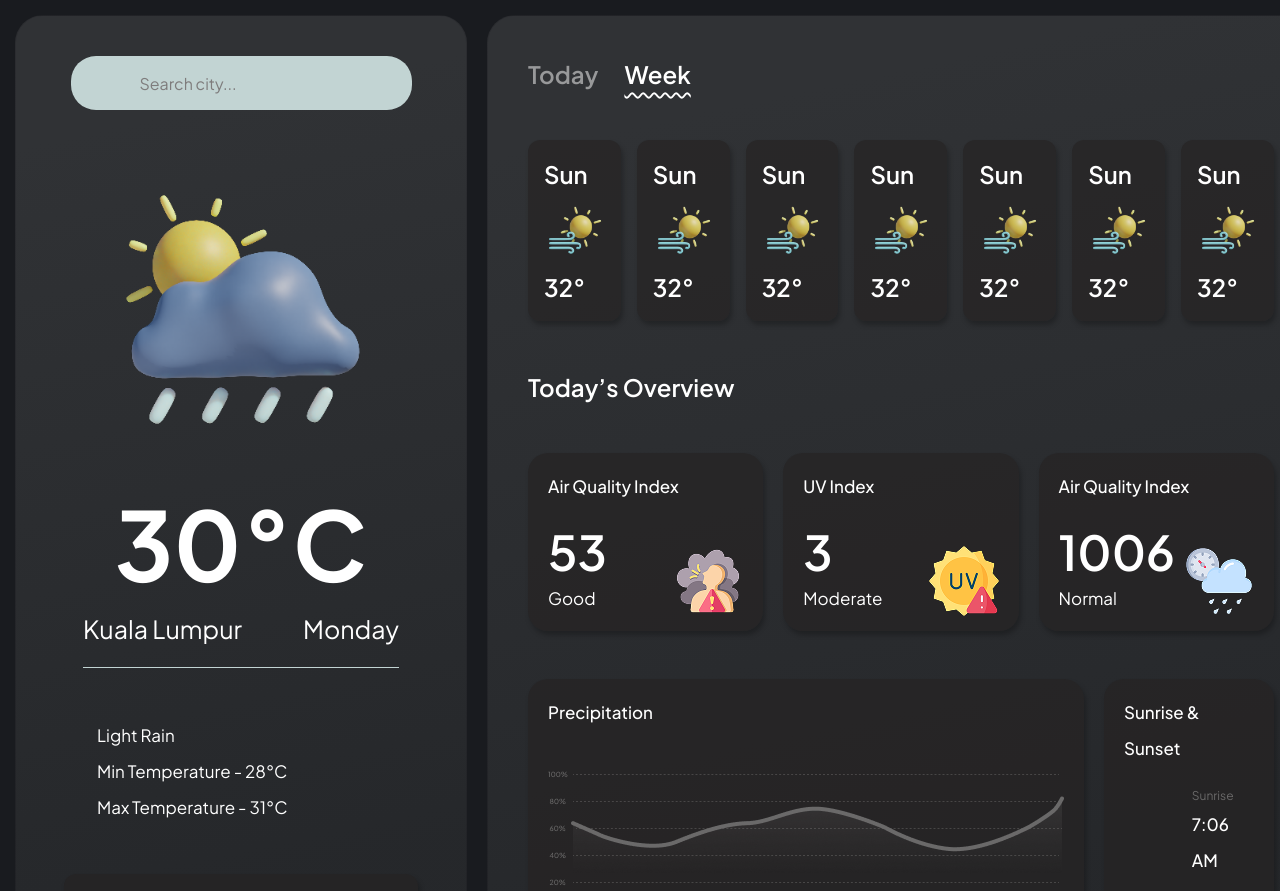
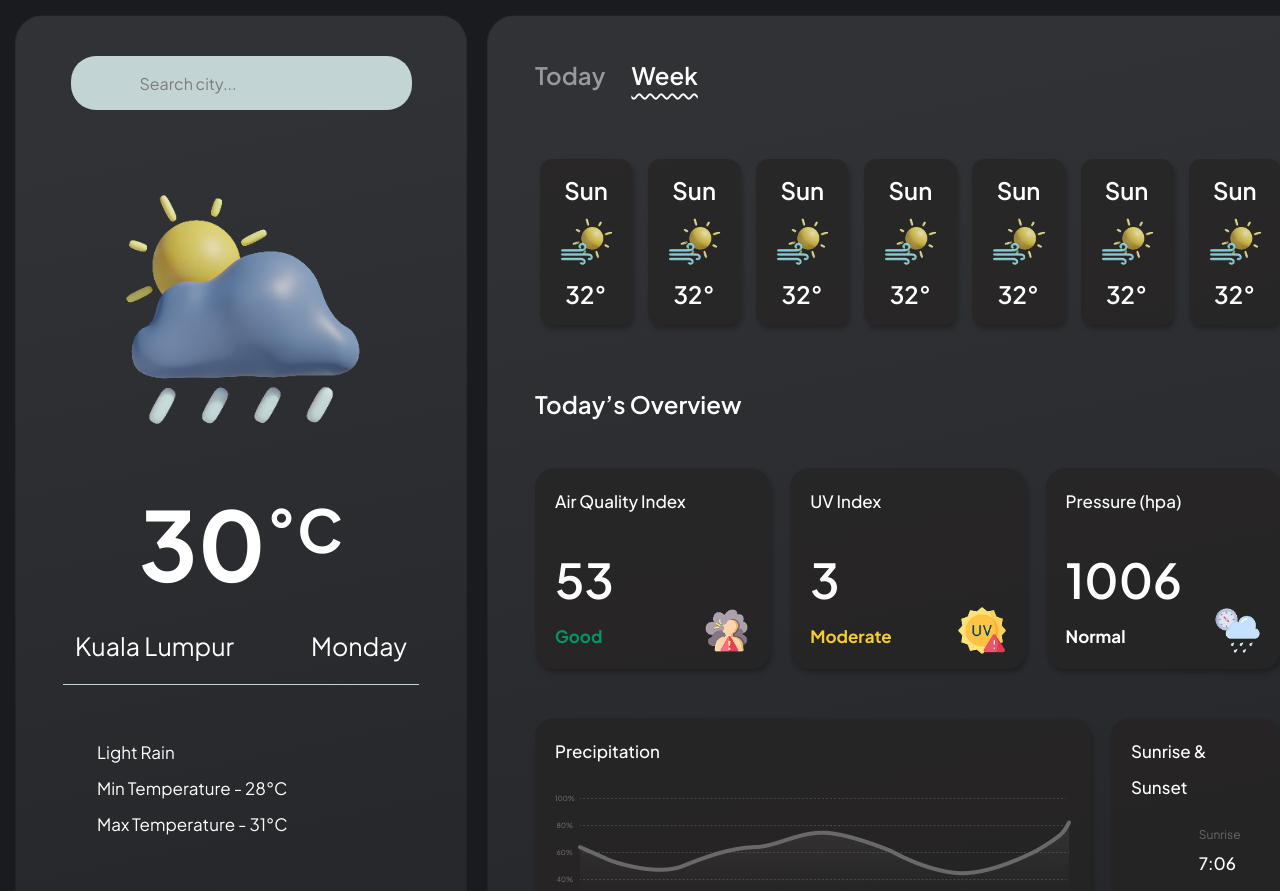
Before and after one commit to shuanvita/app-weather, a Vue app: page / in a window 1280 px wide. Shown: the top 891 px of the page. Built offline with nearby package versions, Linux system fonts and the light colour scheme.

Commit message:
PixelPerfect

```diff
--- a/src/pages/weather/ui/components/DetailsWeather.vue
+++ b/src/pages/weather/ui/components/DetailsWeather.vue
@@ -51,16 +51,18 @@ const todayWeatherCards = computed(() => {
       title: 'Air Quality Index',
       value: 53,
       text: 'Good',
+      colorText: 'text-[#096]',
       image: '/images/air-quality.png',
     },
     {
       title: 'UV Index',
       value: 3,
       text: 'Moderate',
+      colorText: 'text-[#F5CD2F]',
       image: '/images/uv-index.png',
     },
     {
-      title: 'Air Quality Index',
+      title: 'Pressure (hpa)',
       value: 1006,
       text: 'Normal',
       image: '/images/barometer.png',
@@ -70,16 +72,16 @@ const todayWeatherCards = computed(() => {
 </script>
 
 <template>
-  <div class="p-10 space-y-12 rounded-[28px] border border-black/10 bg-gradient-panel">
-    <div class="flex gap-[26px] text-[24px] font-semibold">
+  <div class="p-10 pt-[41px] pl-[47px] rounded-[28px] border border-black/10 bg-gradient-panel">
+    <div class="flex gap-[26px] text-[24px] font-semibold mb-[66px]">
       <span class="text-white/50">Today</span>
       <span class="underline underline-offset-[30%] decoration-wavy decoration-[10%]">Week</span>
     </div>
-    <div class="grid grid-cols-7 gap-4">
+    <div class="grid grid-cols-7 gap-4 pl-[5px] mb-[61px]">
       <DayWeather v-for="(item, idx) in weatherDays" :key="idx" v-bind="item" />
     </div>
-    <h2 class="text-[24px] font-semibold">Today’s Overview</h2>
-    <div class="grid grid-cols-3 gap-5">
+    <h2 class="text-[24px] font-semibold mb-[46px]">Today’s Overview</h2>
+    <div class="grid grid-cols-3 gap-5 mb-[49px]">
       <TodayWeatherCard v-for="(item, idx) in todayWeatherCards" :key="idx" :data="item" />
     </div>
     <div class="grid grid-cols-[556px_1fr] gap-5">
--- a/src/pages/weather/ui/components/dayWeather/DayWeather.vue
+++ b/src/pages/weather/ui/components/dayWeather/DayWeather.vue
@@ -6,10 +6,10 @@
 
 <template>
   <button
-    class="flex hover:bg-body cursor-pointer duration-200 flex-col p-4 gap-2 bg-card rounded-xl border/10 border-black shadow-[2px_4px_5px_0_rgba(0,0,0,0.25)]"
+    class="grid hover:bg-body cursor-pointer duration-200 items-center px-4 py-[19px] gap-2.5 bg-card rounded-xl border/10 border-black shadow-[2px_4px_5px_0_rgba(0,0,0,0.25)]"
   >
-    <span class="text-[24px] font-semibold">Sun</span>
+    <span class="text-2xl/[1] font-semibold">Sun</span>
     <img width="70" src="/images/windy.png" alt="" />
-    <span class="text-[24px] font-semibold">32°</span>
+    <span class="text-[24px]/[1] font-semibold">32°</span>
   </button>
 </template>
--- a/src/pages/weather/ui/components/sunTimesCard/SunTimesCard.vue
+++ b/src/pages/weather/ui/components/sunTimesCard/SunTimesCard.vue
@@ -1,9 +1,11 @@
 <script setup lang="ts"></script>
 
 <template>
-  <div class="py-[15px] px-5 rounded-[20px] bg-card shadow-[2px_4px_5px_0_rgba(0,0,0,0.25)]">
+  <div
+    class="pt-[15px] pb-[7px] px-5 rounded-[20px] bg-card shadow-[2px_4px_5px_0_rgba(0,0,0,0.25)]"
+  >
     <h2 class="text-[17px]/[36px] font-medium mb-2.5">Sunrise & Sunset</h2>
-    <div class="flex p-2.5 gap-5">
+    <div class="flex p-2.5 gap-5 mb-[5px]">
       <v-svg name="outline/sunrise" size="48" class="text-[#6A6969]" />
       <div class="flex flex-col">
         <div class="text-[12px]/[20px] text-[#6A6969]">Sunrise</div>
@@ -12,8 +14,8 @@
     </div>
     <div class="flex p-2.5 gap-5">
       <v-svg name="outline/sunset" size="48" class="text-[#6A6969]" />
-      <div class="flex flex-col">
-        <div class="text-[12px]/[20px] text-[#6A6969]">Sunset</div>
+      <div class="flex flex-col gap-1">
+        <div class="text-[12px]/[1] text-[#6A6969]">Sunset</div>
         <div class="text-[17px]/[36px] font-medium">7:03 PM</div>
       </div>
     </div>
--- a/src/pages/weather/ui/components/todayPrecipitationCard/TodayPrecipitationCard.vue
+++ b/src/pages/weather/ui/components/todayPrecipitationCard/TodayPrecipitationCard.vue
@@ -1,8 +1,8 @@
 <script setup lang="ts"></script>
 
 <template>
-  <div class="py-[15px] px-5 rounded-[20px] bg-card shadow-[2px_4px_5px_0_rgba(0,0,0,0.25)]">
-    <h2 class="text-[17px]/[36px] font-medium mb-[15px]">Precipitation</h2>
+  <div class="pt-[15px] px-5 rounded-[20px] bg-card shadow-[2px_4px_5px_0_rgba(0,0,0,0.25)]">
+    <h2 class="text-[17px]/[36px] font-medium">Precipitation</h2>
     <img src="/images/precipitation.png" alt="precipitation" />
   </div>
 </template>
--- a/src/pages/weather/ui/components/todayWeatherCard/TodayWeatherCard.vue
+++ b/src/pages/weather/ui/components/todayWeatherCard/TodayWeatherCard.vue
@@ -8,13 +8,17 @@ const props = defineProps({
 
 <template>
   <div class="py-[15px] px-5 rounded-[20px] bg-card shadow-[2px_4px_5px_0_rgba(0,0,0,0.25)]">
-    <div class="text-[17px]/[36px] font-medium mb-[30px]">{{ props.data.title }}</div>
-    <div class="flex justify-between items-end">
-      <div>
-        <div class="text-[48px] font-semibold mb-2.5">{{ props.data.value }}</div>
-        <div class="text-[17px]">{{ props.data.text }}</div>
+    <div class="text-[17px]/[36px] font-medium mb-[43px]">{{ props.data.title }}</div>
+    <div class="grid grid-cols-[148px_1fr] justify-between items-end">
+      <div class="self-start">
+        <div class="text-[48px] font-semibold mb-5">{{ props.data.value }}</div>
+        <div :class="['text-[17px] font-bold', props.data.colorText]">
+          {{ props.data.text }}
+        </div>
       </div>
-      <img :src="props.data.image" alt="" />
+      <div class="pt-[42px]">
+        <img :src="props.data.image" alt="" />
+      </div>
     </div>
   </div>
 </template>
--- a/src/pages/weather/ui/components/weatherNow/WeatherNow.vue
+++ b/src/pages/weather/ui/components/weatherNow/WeatherNow.vue
@@ -1,10 +1,10 @@
 <script setup lang="ts"></script>
 
 <template>
-  <div class="flex flex-col items-center space-y-5 pb-5 border-b border-[#C2D4D3]">
+  <div class="flex flex-col w-full items-center space-y-5 pb-5 border-b border-[#C2D4D3]">
     <img class="max-w-[316px]" src="/images/cloudy-rain.png" alt="current weather" />
-    <div class="text-[96px]/[1] font-bold">30°C</div>
-    <div class="flex w-full justify-between items-center text-[25px]">
+    <div class="text-[96px]/[1] font-bold mb-[37px]">30<sup class="text-[59px]">°C</sup></div>
+    <div class="flex w-full justify-between items-center text-[25px] px-3">
       <div>Kuala Lumpur</div>
       <div>Monday</div>
     </div>
--- a/src/pages/weather/ui/components/weatherStats/WeatherStats.vue
+++ b/src/pages/weather/ui/components/weatherStats/WeatherStats.vue
@@ -8,16 +8,16 @@ const props = defineProps({
 
 <template>
   <div
-    class="grid p-4 grid-cols-2 gap-6 bg-card rounded-xl border/10 border-black shadow-[2px_4px_5px_0_rgba(0,0,0,0.25)]"
+    class="grid py-4 px-[14px] grid-cols-2 gap-2 bg-card rounded-xl border/10 border-black shadow-[2px_4px_5px_0_rgba(0,0,0,0.25)]"
   >
     <div
       v-for="(item, idx) in props.data"
       :key="`weather-stats-${idx}`"
-      class="flex items-center gap-2"
+      class="grid grid-cols-[48px_1fr] items-center gap-2"
     >
       <v-svg :name="item.icon" size="48" />
       <div class="flex flex-col">
-        <div class="text-[24px] font-semibold">{{ item.value }}</div>
+        <div class="text-2xl/tight font-semibold">{{ item.value }}</div>
         <div class="text-[16px]/[1]">{{ item.text }}</div>
       </div>
     </div>
```
